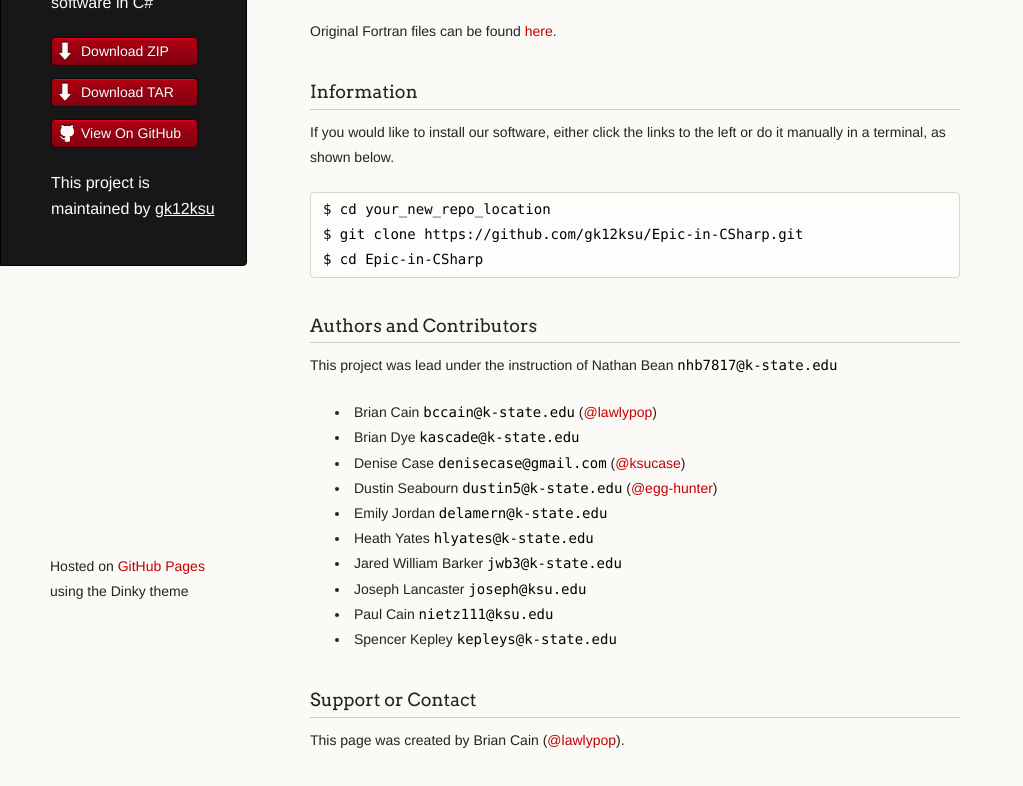
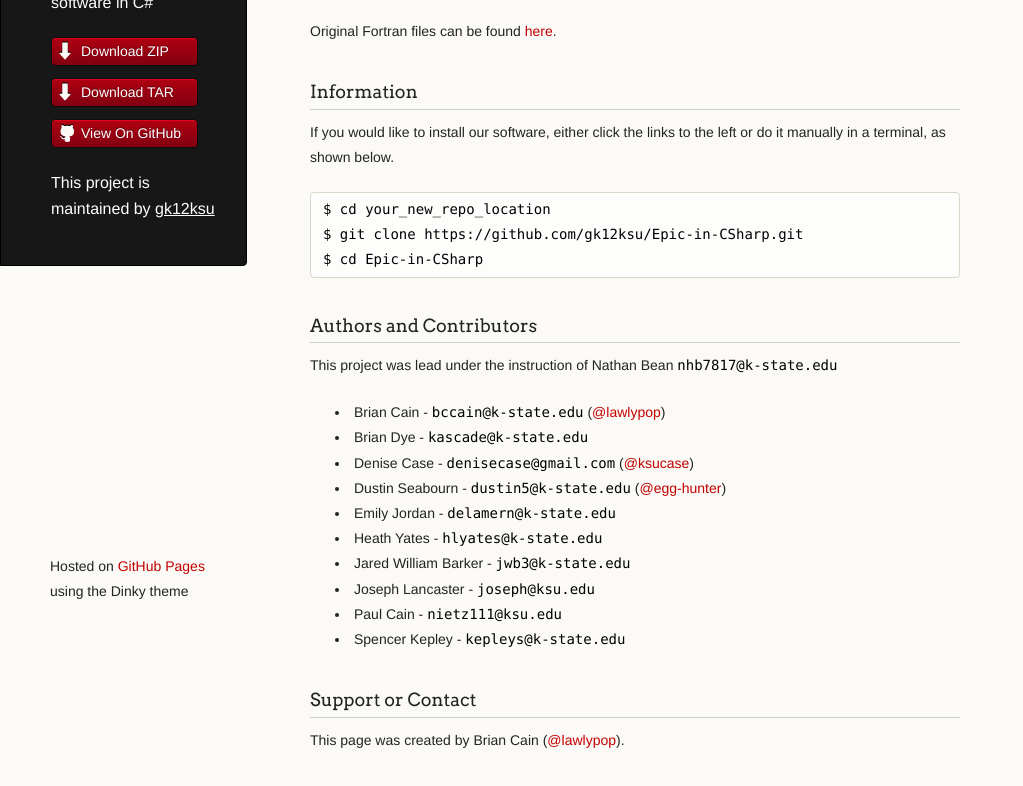
Before and after one commit to gk12ksu/Epic-in-CSharp, a plain HTML site: page index.html in a window 1280 px wide. Shown: the part 164-950 px from the top of the page, without its empty margins (0-1023 px from the left). Drawn offline with Linux system fonts and the light colour scheme.

Commit message:
Adding dashes to names

```diff
--- a/index.html
+++ b/index.html
@@ -54,61 +54,61 @@ document.write('<a h'+'ref'+'="ma'+'ilto'+':'+e+'">'+'<code>'+e+'</code>'+'<\/'+
 </script><noscript>&#110;&#104;&#98;&#x37;&#56;&#x31;&#x37;&#32;&#x61;&#116;&#32;&#x6b;&#x2d;&#x73;&#116;&#x61;&#116;&#x65;&#32;&#100;&#x6f;&#116;&#32;&#x65;&#100;&#x75;</noscript></p>
 
 <ul>
-<li>Brian Cain <script type="text/javascript">
+<li>Brian Cain - <script type="text/javascript">
 <!--
 h='&#x6b;&#x2d;&#x73;&#116;&#x61;&#116;&#x65;&#46;&#x65;&#100;&#x75;';a='&#64;';n='&#98;&#x63;&#x63;&#x61;&#x69;&#110;';e=n+a+h;
 document.write('<a h'+'ref'+'="ma'+'ilto'+':'+e+'">'+'<code>'+e+'</code>'+'<\/'+'a'+'>');
 // -->
 </script><noscript>&#98;&#x63;&#x63;&#x61;&#x69;&#110;&#32;&#x61;&#116;&#32;&#x6b;&#x2d;&#x73;&#116;&#x61;&#116;&#x65;&#32;&#100;&#x6f;&#116;&#32;&#x65;&#100;&#x75;</noscript> (<a href="https://github.com/lawlypop" class="user-mention" target="_blank">@lawlypop</a>)</li>
-<li>Brian Dye <script type="text/javascript">
+<li>Brian Dye - <script type="text/javascript">
 <!--
 h='&#x6b;&#x2d;&#x73;&#116;&#x61;&#116;&#x65;&#46;&#x65;&#100;&#x75;';a='&#64;';n='&#x6b;&#x61;&#x73;&#x63;&#x61;&#100;&#x65;';e=n+a+h;
 document.write('<a h'+'ref'+'="ma'+'ilto'+':'+e+'">'+'<code>'+e+'</code>'+'<\/'+'a'+'>');
 // -->
 </script><noscript>&#x6b;&#x61;&#x73;&#x63;&#x61;&#100;&#x65;&#32;&#x61;&#116;&#32;&#x6b;&#x2d;&#x73;&#116;&#x61;&#116;&#x65;&#32;&#100;&#x6f;&#116;&#32;&#x65;&#100;&#x75;</noscript></li>
-<li>Denise Case <script type="text/javascript">
+<li>Denise Case - <script type="text/javascript">
 <!--
 h='&#x67;&#x6d;&#x61;&#x69;&#108;&#46;&#x63;&#x6f;&#x6d;';a='&#64;';n='&#100;&#x65;&#110;&#x69;&#x73;&#x65;&#x63;&#x61;&#x73;&#x65;';e=n+a+h;
 document.write('<a h'+'ref'+'="ma'+'ilto'+':'+e+'">'+'<code>'+e+'</code>'+'<\/'+'a'+'>');
 // -->
 </script><noscript>&#100;&#x65;&#110;&#x69;&#x73;&#x65;&#x63;&#x61;&#x73;&#x65;&#32;&#x61;&#116;&#32;&#x67;&#x6d;&#x61;&#x69;&#108;&#32;&#100;&#x6f;&#116;&#32;&#x63;&#x6f;&#x6d;</noscript> (<a href="https://github.com/ksucase" class="user-mention" target="_blank">@ksucase</a>)</li>
-<li>Dustin Seabourn <script type="text/javascript">
+<li>Dustin Seabourn - <script type="text/javascript">
 <!--
 h='&#x6b;&#x2d;&#x73;&#116;&#x61;&#116;&#x65;&#46;&#x65;&#100;&#x75;';a='&#64;';n='&#100;&#x75;&#x73;&#116;&#x69;&#110;&#x35;';e=n+a+h;
 document.write('<a h'+'ref'+'="ma'+'ilto'+':'+e+'">'+'<code>'+e+'</code>'+'<\/'+'a'+'>');
 // -->
 </script><noscript>&#100;&#x75;&#x73;&#116;&#x69;&#110;&#x35;&#32;&#x61;&#116;&#32;&#x6b;&#x2d;&#x73;&#116;&#x61;&#116;&#x65;&#32;&#100;&#x6f;&#116;&#32;&#x65;&#100;&#x75;</noscript> (<a href="https://github.com/egg-hunter" class="user-mention" target="_blank">@egg-hunter</a>)</li>
-<li>Emily Jordan <script type="text/javascript">
+<li>Emily Jordan - <script type="text/javascript">
 <!--
 h='&#x6b;&#x2d;&#x73;&#116;&#x61;&#116;&#x65;&#46;&#x65;&#100;&#x75;';a='&#64;';n='&#100;&#x65;&#108;&#x61;&#x6d;&#x65;&#114;&#110;';e=n+a+h;
 document.write('<a h'+'ref'+'="ma'+'ilto'+':'+e+'">'+'<code>'+e+'</code>'+'<\/'+'a'+'>');
 // -->
 </script><noscript>&#100;&#x65;&#108;&#x61;&#x6d;&#x65;&#114;&#110;&#32;&#x61;&#116;&#32;&#x6b;&#x2d;&#x73;&#116;&#x61;&#116;&#x65;&#32;&#100;&#x6f;&#116;&#32;&#x65;&#100;&#x75;</noscript></li>
-<li>Heath Yates <script type="text/javascript">
+<li>Heath Yates - <script type="text/javascript">
 <!--
 h='&#x6b;&#x2d;&#x73;&#116;&#x61;&#116;&#x65;&#46;&#x65;&#100;&#x75;';a='&#64;';n='&#104;&#108;&#x79;&#x61;&#116;&#x65;&#x73;';e=n+a+h;
 document.write('<a h'+'ref'+'="ma'+'ilto'+':'+e+'">'+'<code>'+e+'</code>'+'<\/'+'a'+'>');
 // -->
 </script><noscript>&#104;&#108;&#x79;&#x61;&#116;&#x65;&#x73;&#32;&#x61;&#116;&#32;&#x6b;&#x2d;&#x73;&#116;&#x61;&#116;&#x65;&#32;&#100;&#x6f;&#116;&#32;&#x65;&#100;&#x75;</noscript></li>
-<li>Jared William Barker <script type="text/javascript">
+<li>Jared William Barker - <script type="text/javascript">
 <!--
 h='&#x6b;&#x2d;&#x73;&#116;&#x61;&#116;&#x65;&#46;&#x65;&#100;&#x75;';a='&#64;';n='&#106;&#x77;&#98;&#x33;';e=n+a+h;
 document.write('<a h'+'ref'+'="ma'+'ilto'+':'+e+'">'+'<code>'+e+'</code>'+'<\/'+'a'+'>');
 // -->
 </script><noscript>&#106;&#x77;&#98;&#x33;&#32;&#x61;&#116;&#32;&#x6b;&#x2d;&#x73;&#116;&#x61;&#116;&#x65;&#32;&#100;&#x6f;&#116;&#32;&#x65;&#100;&#x75;</noscript></li>
-<li>Joseph Lancaster <script type="text/javascript">
+<li>Joseph Lancaster - <script type="text/javascript">
 <!--
 h='&#x6b;&#x73;&#x75;&#46;&#x65;&#100;&#x75;';a='&#64;';n='&#106;&#x6f;&#x73;&#x65;&#112;&#104;';e=n+a+h;
 document.write('<a h'+'ref'+'="ma'+'ilto'+':'+e+'">'+'<code>'+e+'</code>'+'<\/'+'a'+'>');
 // -->
 </script><noscript>&#106;&#x6f;&#x73;&#x65;&#112;&#104;&#32;&#x61;&#116;&#32;&#x6b;&#x73;&#x75;&#32;&#100;&#x6f;&#116;&#32;&#x65;&#100;&#x75;</noscript></li>
-<li>Paul Cain <script type="text/javascript">
+<li>Paul Cain - <script type="text/javascript">
 <!--
 h='&#x6b;&#x73;&#x75;&#46;&#x65;&#100;&#x75;';a='&#64;';n='&#110;&#x69;&#x65;&#116;&#122;&#x31;&#x31;&#x31;';e=n+a+h;
 document.write('<a h'+'ref'+'="ma'+'ilto'+':'+e+'">'+'<code>'+e+'</code>'+'<\/'+'a'+'>');
 // -->
 </script><noscript>&#110;&#x69;&#x65;&#116;&#122;&#x31;&#x31;&#x31;&#32;&#x61;&#116;&#32;&#x6b;&#x73;&#x75;&#32;&#100;&#x6f;&#116;&#32;&#x65;&#100;&#x75;</noscript></li>
-<li>Spencer Kepley <script type="text/javascript">
+<li>Spencer Kepley - <script type="text/javascript">
 <!--
 h='&#x6b;&#x2d;&#x73;&#116;&#x61;&#116;&#x65;&#46;&#x65;&#100;&#x75;';a='&#64;';n='&#x6b;&#x65;&#112;&#108;&#x65;&#x79;&#x73;';e=n+a+h;
 document.write('<a h'+'ref'+'="ma'+'ilto'+':'+e+'">'+'<code>'+e+'</code>'+'<\/'+'a'+'>');
```
